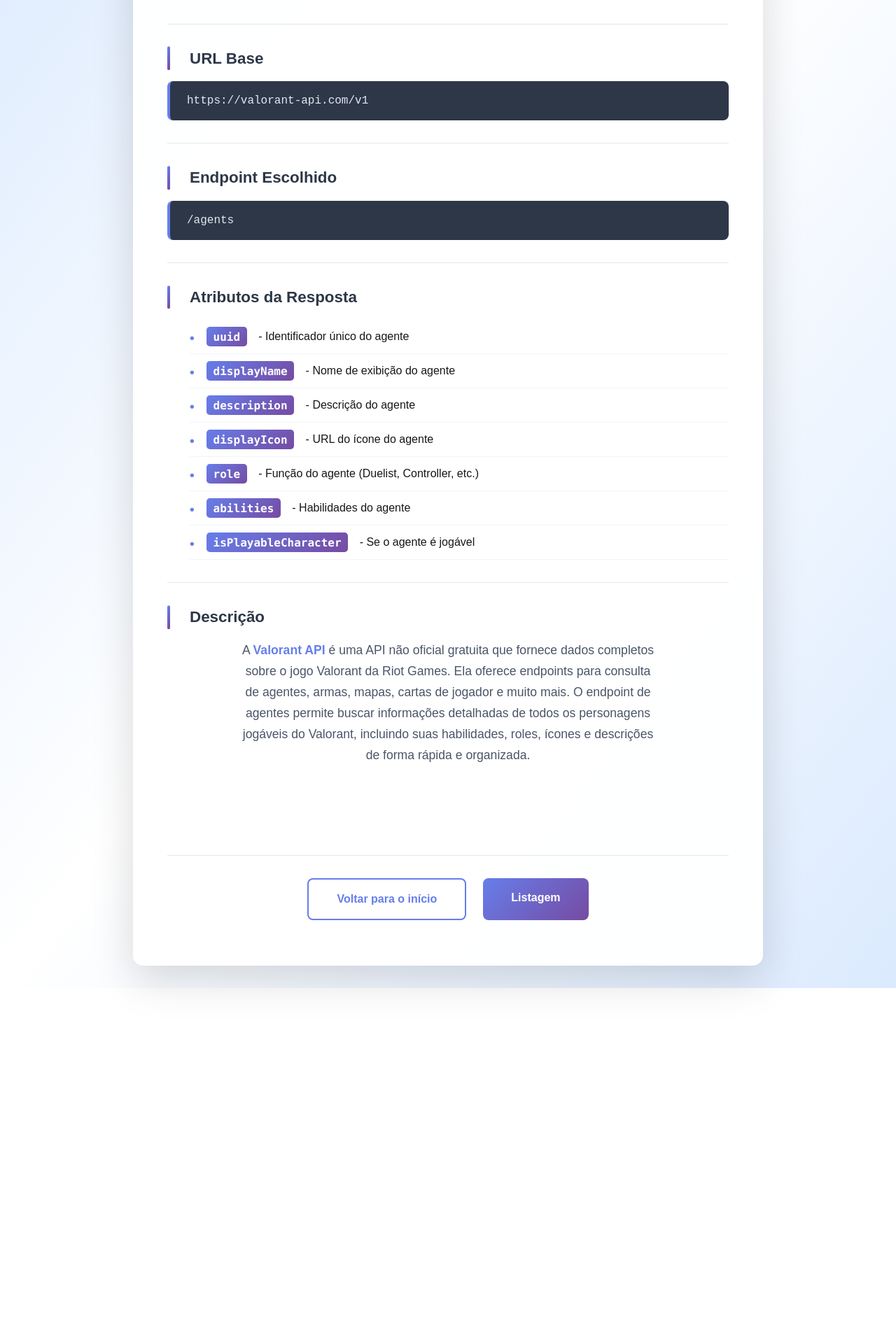
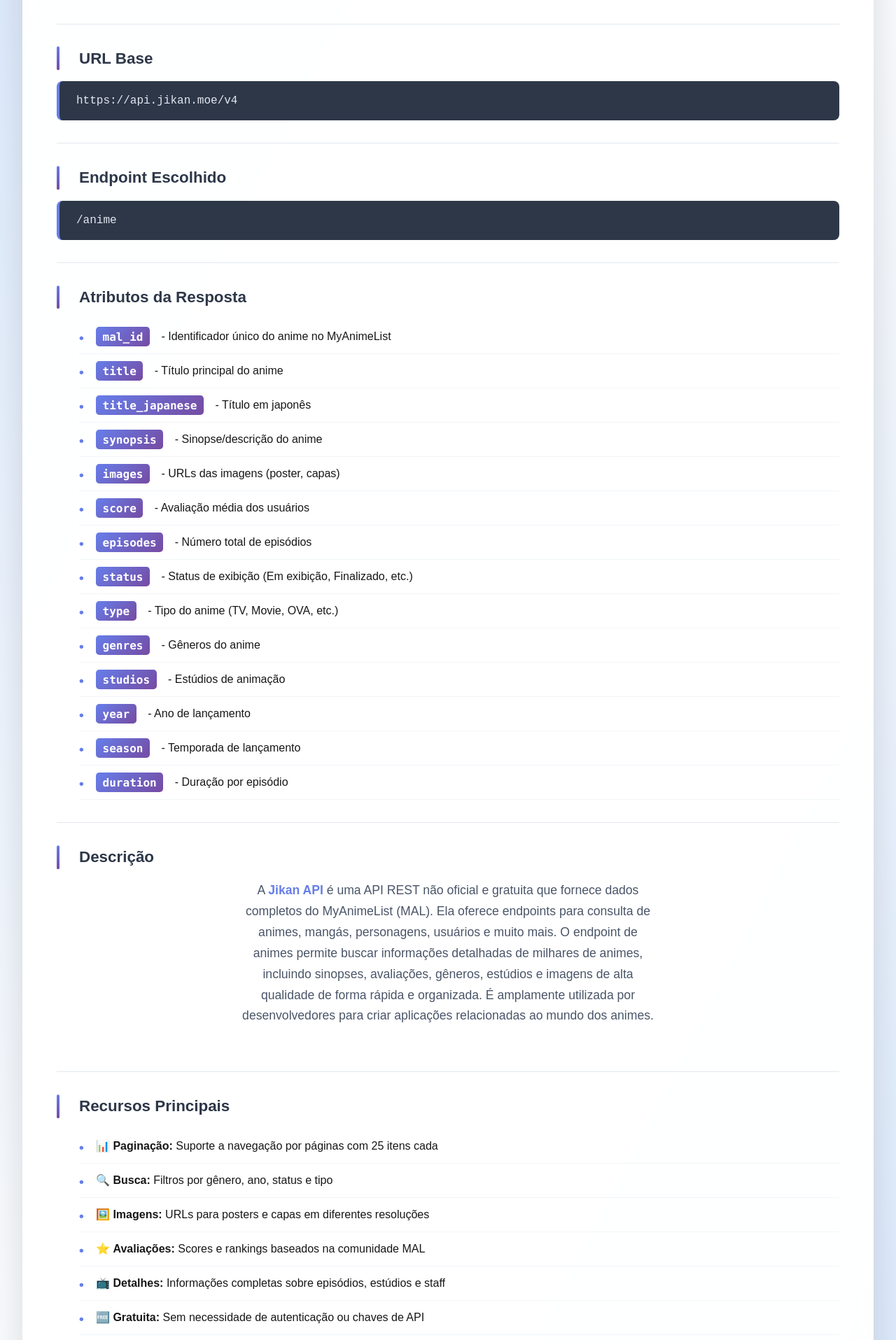
Before and after one commit to Luizricci/Projeto-API-Semestre, a Next.js app: page /descricao in a window 1280 px wide. Shown: the part 305-2220 px from the top of the page at 70% size. Before the commit the page ends 1717 px from the top, so only its background shows below. Built offline with nearby package versions, Linux system fonts and the light colour scheme.

Commit message:
Feat: alter infos in page description

```diff
--- a/src/app/descricao/page.jsx
+++ b/src/app/descricao/page.jsx
@@ -1,53 +1,72 @@
 import Link from "next/link";
 import styles from "./page.module.css";
-
 
 export default function Descricao() {
     return (
         <div className={styles.container}>
             <div className={styles.card}>
-                <h1 className={styles.title}>Valorant API</h1>
+                <h1 className={styles.title}>Jikan API (MyAnimeList)</h1>
 
                 <div className={styles.apiInfo}>
                     <div className={styles.infoSection}>
                         <h3 className={styles.sectionTitle}>Documentação Oficial</h3>
-                        <a href="https://dash.valorant-api.com/" target="_blank" className={styles.link}>
-                            https://dash.valorant-api.com/
+                        <a href="https://docs.api.jikan.moe/" target="_blank" className={styles.link}>
+                            https://docs.api.jikan.moe/
                         </a>
                     </div>
 
                     <div className={styles.infoSection}>
                         <h3 className={styles.sectionTitle}>URL Base</h3>
-                        <code className={styles.code}>https://valorant-api.com/v1</code>
+                        <code className={styles.code}>https://api.jikan.moe/v4</code>
                     </div>
 
                     <div className={styles.infoSection}>
                         <h3 className={styles.sectionTitle}>Endpoint Escolhido</h3>
-                        <code className={styles.code}>/agents</code>
+                        <code className={styles.code}>/anime</code>
                     </div>
 
                     <div className={styles.infoSection}>
                         <h3 className={styles.sectionTitle}>Atributos da Resposta</h3>
                         <ul className={styles.attributesList}>
-                            <li><code>uuid</code> - Identificador único do agente</li>
-                            <li><code>displayName</code> - Nome de exibição do agente</li>
-                            <li><code>description</code> - Descrição do agente</li>
-                            <li><code>displayIcon</code> - URL do ícone do agente</li>
-                            <li><code>role</code> - Função do agente (Duelist, Controller, etc.)</li>
-                            <li><code>abilities</code> - Habilidades do agente</li>
-                            <li><code>isPlayableCharacter</code> - Se o agente é jogável</li>
+                            <li><code>mal_id</code> - Identificador único do anime no MyAnimeList</li>
+                            <li><code>title</code> - Título principal do anime</li>
+                            <li><code>title_japanese</code> - Título em japonês</li>
+                            <li><code>synopsis</code> - Sinopse/descrição do anime</li>
+                            <li><code>images</code> - URLs das imagens (poster, capas)</li>
+                            <li><code>score</code> - Avaliação média dos usuários</li>
+                            <li><code>episodes</code> - Número total de episódios</li>
+                            <li><code>status</code> - Status de exibição (Em exibição, Finalizado, etc.)</li>
+                            <li><code>type</code> - Tipo do anime (TV, Movie, OVA, etc.)</li>
+                            <li><code>genres</code> - Gêneros do anime</li>
+                            <li><code>studios</code> - Estúdios de animação</li>
+                            <li><code>year</code> - Ano de lançamento</li>
+                            <li><code>season</code> - Temporada de lançamento</li>
+                            <li><code>duration</code> - Duração por episódio</li>
                         </ul>
                     </div>
 
                     <div className={styles.infoSection}>
                         <h3 className={styles.sectionTitle}>Descrição</h3>
                         <p className={styles.description}>
-                            A <span className={styles.highlight}>Valorant API</span> é uma API não oficial gratuita que fornece dados completos
-                            sobre o jogo Valorant da Riot Games. Ela oferece endpoints para consulta de agentes, armas, mapas,
-                            cartas de jogador e muito mais. O endpoint de agentes permite buscar informações detalhadas de todos
-                            os personagens jogáveis do Valorant, incluindo suas habilidades, roles, ícones e descrições de forma
-                            rápida e organizada.
+                            A <span className={styles.highlight}>Jikan API</span> é uma API REST não oficial e gratuita que fornece
+                            dados completos do MyAnimeList (MAL). Ela oferece endpoints para consulta de animes, mangás,
+                            personagens, usuários e muito mais. O endpoint de animes permite buscar informações detalhadas
+                            de milhares de animes, incluindo sinopses, avaliações, gêneros, estúdios e imagens de alta
+                            qualidade de forma rápida e organizada. É amplamente utilizada por desenvolvedores para criar
+                            aplicações relacionadas ao mundo dos animes.
                         </p>
+                    </div>
+
+                    <div className={styles.infoSection}>
+                        <h3 className={styles.sectionTitle}>Recursos Principais</h3>
+                        <ul className={styles.attributesList}>
+                            <li>📊 <strong>Paginação:</strong> Suporte a navegação por páginas com 25 itens cada</li>
+                            <li>🔍 <strong>Busca:</strong> Filtros por gênero, ano, status e tipo</li>
+                            <li>🖼️ <strong>Imagens:</strong> URLs para posters e capas em diferentes resoluções</li>
+                            <li>⭐ <strong>Avaliações:</strong> Scores e rankings baseados na comunidade MAL</li>
+                            <li>📺 <strong>Detalhes:</strong> Informações completas sobre episódios, estúdios e staff</li>
+                            <li>🆓 <strong>Gratuita:</strong> Sem necessidade de autenticação ou chaves de API</li>
+                        </ul>
                     </div>
                 </div>
 
@@ -56,7 +75,7 @@
                         Voltar para o início
                     </Link>
                     <Link href="/listagem" className={styles.buttonPrimary}>
-                        Listagem
+                        Listagem de Animes
                     </Link>
                 </div>
             </div>
--- a/src/app/descricao/page.module.css
+++ b/src/app/descricao/page.module.css
@@ -9,7 +9,6 @@
     border-radius: 15px;
     box-shadow: 0 20px 60px rgba(0,0,0,0.15);
     padding: 4rem 3rem;
-    max-width: 900px;
     width: 100%;
     margin: 0 auto;
     backdrop-filter: blur(10px);
--- a/src/app/listagem/page.jsx
+++ b/src/app/listagem/page.jsx
@@ -71,6 +71,7 @@
                                         />
                                     </div>
                                     <h2 className={styles.animeTitle}>{anime.title}</h2>
+                                    <p>Score: {anime.score}</p>
                                 </div>
                             ))}
                         </div>
```
